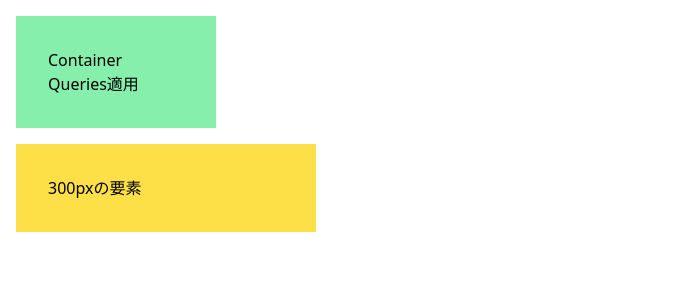
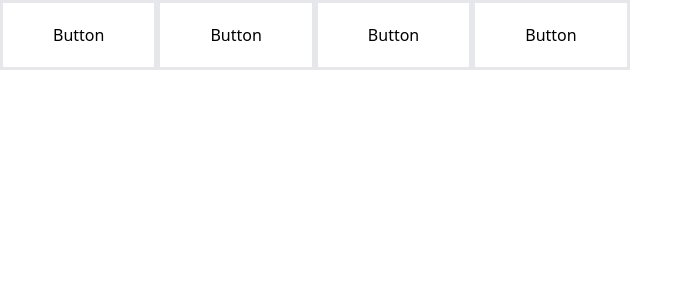
Before and after one commit to shamo-9118/practiceTS, a Next.js app: page / in a window 1280 px wide. Shown: the top 300 px of the page, without its empty margins (0-693 px from the left). Built offline with nearby package versions, Linux system fonts and the light colour scheme.

Commit message:
🚧 wip　コンポーネントごとにスタイルを変えて出し分ける

```diff
--- /dev/null
+++ b/components/btnComponents.tsx
@@ -0,0 +1,30 @@
+import React from "react";
+
+type BtnGrid = {
+    btnUtil: {
+        btnsGrid: string;
+        btnsGap: string;
+    };
+};
+
+export const BtnComponents = (props: BtnGrid) => {
+    console.log(`これからの ${props.btnUtil.btnsGap}`);
+
+    return (
+        //クラスの中でjsを展開することはできない？？
+        <div>
+            <button className="inline-block box-border p-[20px_50px] border-[3px]">
+                Button
+            </button>
+            <button className="inline-block box-border p-[20px_50px] border-[3px]">
+                Button
+            </button>
+            <button className="inline-block box-border p-[20px_50px] border-[3px]">
+                Button
+            </button>
+            <button className="inline-block box-border p-[20px_50px] border-[3px]">
+                Button
+            </button>
+        </div>
+    );
+};
--- /dev/null
+++ b/components/containerQueries.tsx
@@ -0,0 +1,14 @@
+export const containerQuereis = () => {
+    return (
+        <div className="flex flex-col gap-4 p-4">
+            <div className="@container w-[200px]">
+                <div className="bg-green-300 @[300px]:bg-gray-300 p-8">
+                    Container Queries適用
+                </div>
+            </div>
+            <div className="w-[300px]">
+                <div className="bg-yellow-300 p-8">300pxの要素</div>
+            </div>
+        </div>
+    );
+};
--- a/pages/_app.tsx
+++ b/pages/_app.tsx
@@ -7,7 +7,10 @@ export default function App({ Component, pageProps }: AppProps) {
         <Component {...pageProps}>
             <Head>
                 <title>Next App</title>
-        <meta name="description" content="Generated by create next app" />
+                <meta
+                    name="description"
+                    content="Generated by create next app"
+                />
                 <link rel="icon" href="/favicon.ico" />
             </Head>
         </Component>
--- a/pages/index.tsx
+++ b/pages/index.tsx
@@ -1,32 +1,15 @@
-import Head from "next/head";
 import { NextPage } from "next";
+import { BtnComponents } from "../components/btnComponents";
 
 type HeadChildren = {
-  [key: string]: {};
+    [key: string]: {};
 };
 
-const Home: NextPage = (props: HeadChildren) => {
-  let obj1: object = [];
-  let obj2: { a: { b: string } } = { a: { b: "aaa" } };
+const Home: NextPage = () => {
+    let obj1: object = [];
+    let obj2: { a: { b: string } } = { a: { b: "aaa" } };
 
-  return (
-    <>
-      <div>
-        <div className="flex flex-col gap-4 p-4">
-          <div className="@container w-[200px]">
-            <div className="bg-green-300 @[300px]:bg-gray-300 p-8">
-              Container Queries適用
-            </div>
-          </div>
-          <div className="w-[300px]">
-            <div className="bg-yellow-300 p-8">
-              300pxの要素
-            </div>
-          </div>
-        </div>
-      </div>
-    </>
-  );
+    return <BtnComponents btnUtil={{ btnsGrid: "grid", btnsGap: "gap-2" }} />;
 };
 
 export default Home;
```
Lines whose indentation alone changed are shown as unchanged.
